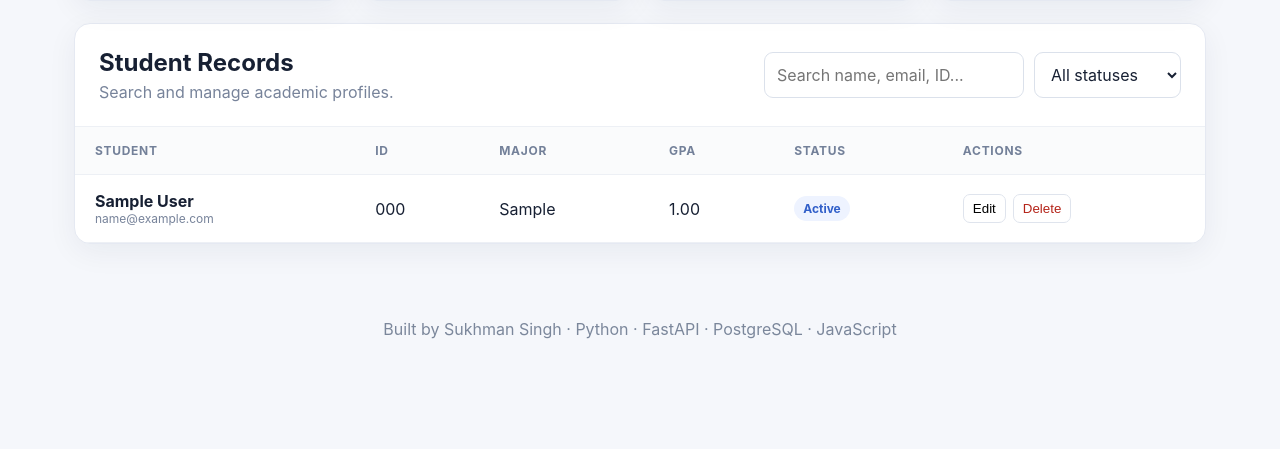
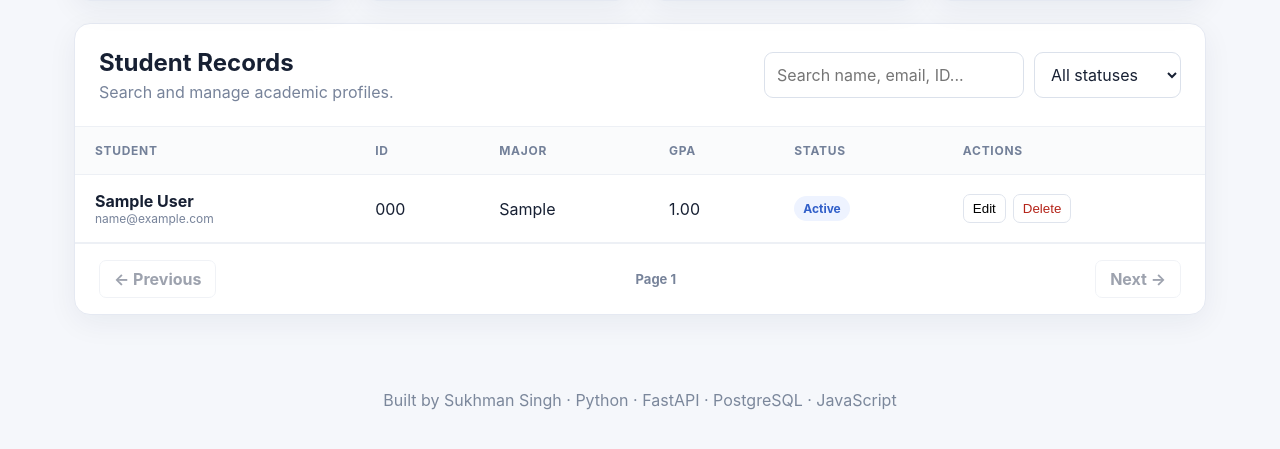
Before and after one commit to Sukhman-Singh007/student-management-app, a FastAPI app: page / in a window 1280 px wide. Shown: the part 297-746 px from the top of the page. Run offline with FastAPI, Linux system fonts and the light colour scheme; tables that the repository leaves empty hold one stand-in row (values such as "Sample post").

Commit message:
Add dashboard pagination so all students are reachable

```diff
--- a/static/script.js
+++ b/static/script.js
@@ -1,5 +1,11 @@
 const $ = id => document.getElementById(id);
 let searchTimer;
+// The list endpoint caps a page at 50 rows (default limit 50, max
+// 100), but the dashboard used to fetch one page only — with more
+// than 50 students the rest were unreachable from the UI. Track the
+// page here and ask for the next slice explicitly.
+let page = 0;
+const PAGE_SIZE = 50;
 
 async function api(url, options = {}) {
   const response = await fetch(url, {
@@ -34,8 +40,17 @@ async function loadStudents() {
   const params = new URLSearchParams();
   if ($("searchInput").value.trim()) params.set("search", $("searchInput").value.trim());
   if ($("statusFilter").value) params.set("status", $("statusFilter").value);
+  params.set("limit", PAGE_SIZE);
+  params.set("offset", page * PAGE_SIZE);
   try {
     const students = await api("/api/students?" + params.toString());
+    // Deleting the last student on a page must not strand the user
+    // on an empty page when earlier pages still have rows.
+    if (!students.length && page > 0) {
+      page -= 1;
+      await loadStudents();
+      return;
+    }
     $("studentRows").innerHTML = students.map(s => `
       <tr>
         <td><div class="studentName">${esc(s.first_name)} ${esc(s.last_name)}</div><div class="email">${esc(s.email)}</div></td>
@@ -44,6 +59,10 @@ async function loadStudents() {
         <td><div class="actions"><button onclick="editStudent(${s.id})">Edit</button><button class="danger" onclick="deleteStudent(${s.id})">Delete</button></div></td>
       </tr>`).join("");
     $("emptyState").style.display = students.length ? "none" : "block";
+    // A full page may have a next one; a short page is the last.
+    $("prevPage").disabled = page === 0;
+    $("nextPage").disabled = students.length < PAGE_SIZE;
+    $("pageInfo").textContent = students.length ? `Page ${page + 1}` : "";
   } catch(e) { notice(e.message, true); }
 }
 
@@ -97,7 +116,9 @@ $("studentForm").addEventListener("submit", async e => {
 $("newStudentBtn").onclick=()=>openModal();
 $("closeModal").onclick=closeModal;
 $("cancelBtn").onclick=closeModal;
-$("statusFilter").onchange=loadStudents;
-$("searchInput").oninput=()=>{clearTimeout(searchTimer);searchTimer=setTimeout(loadStudents,250)};
+$("statusFilter").onchange=()=>{page=0;loadStudents();};
+$("searchInput").oninput=()=>{clearTimeout(searchTimer);searchTimer=setTimeout(()=>{page=0;loadStudents();},250)};
+$("prevPage").onclick=()=>{if(page>0){page-=1;loadStudents();}};
+$("nextPage").onclick=()=>{if(!$("nextPage").disabled){page+=1;loadStudents();}};
 $("studentModal").addEventListener("click", e=>{if(e.target===$("studentModal"))closeModal()});
 Promise.all([loadStudents(), loadStats()]);
--- a/templates/index.html
+++ b/templates/index.html
@@ -46,6 +46,11 @@
         <tbody id="studentRows"></tbody>
       </table>
     </div>
+    <div class="pager">
+      <button id="prevPage">← Previous</button>
+      <span id="pageInfo"></span>
+      <button id="nextPage">Next →</button>
+    </div>
     <div class="empty" id="emptyState">No students found. Add your first student record.</div>
   </section>
 </main>
```
Also changed, not shown: static/style.css (+1 -1 lines).
